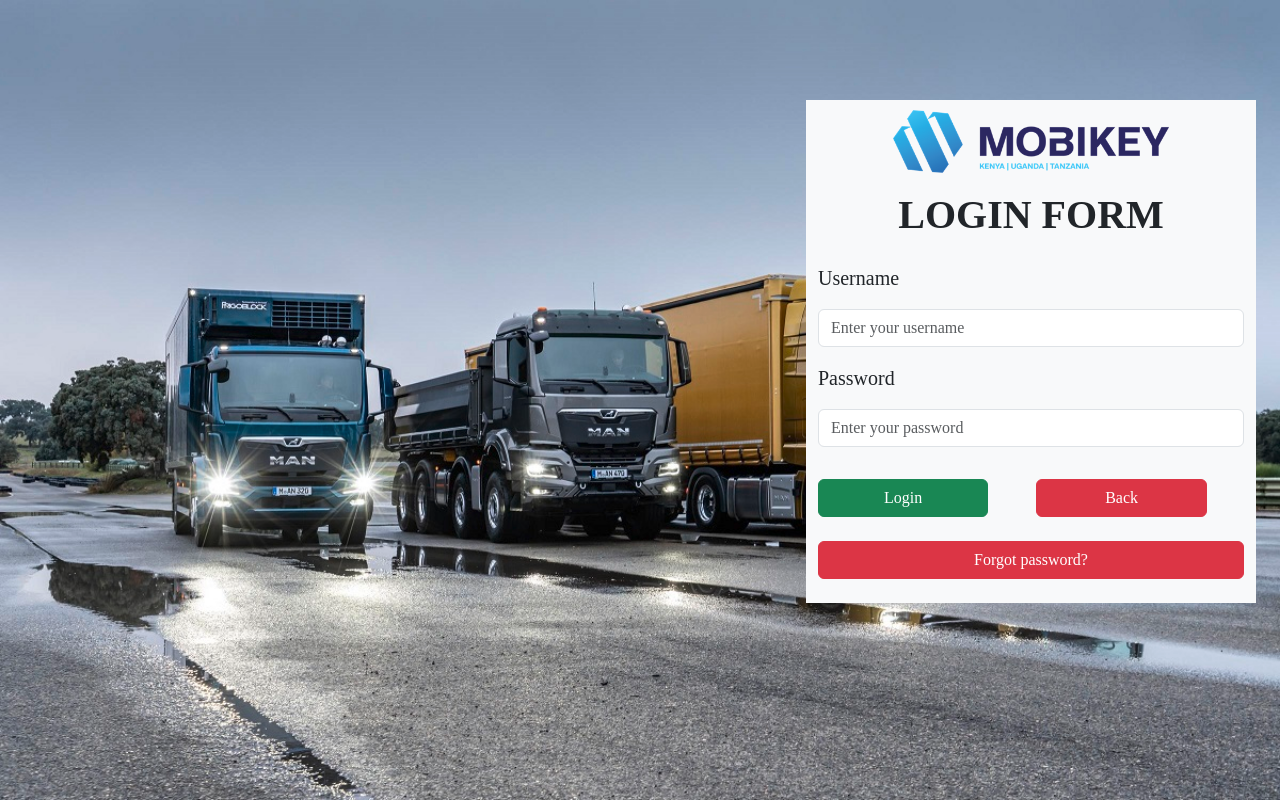
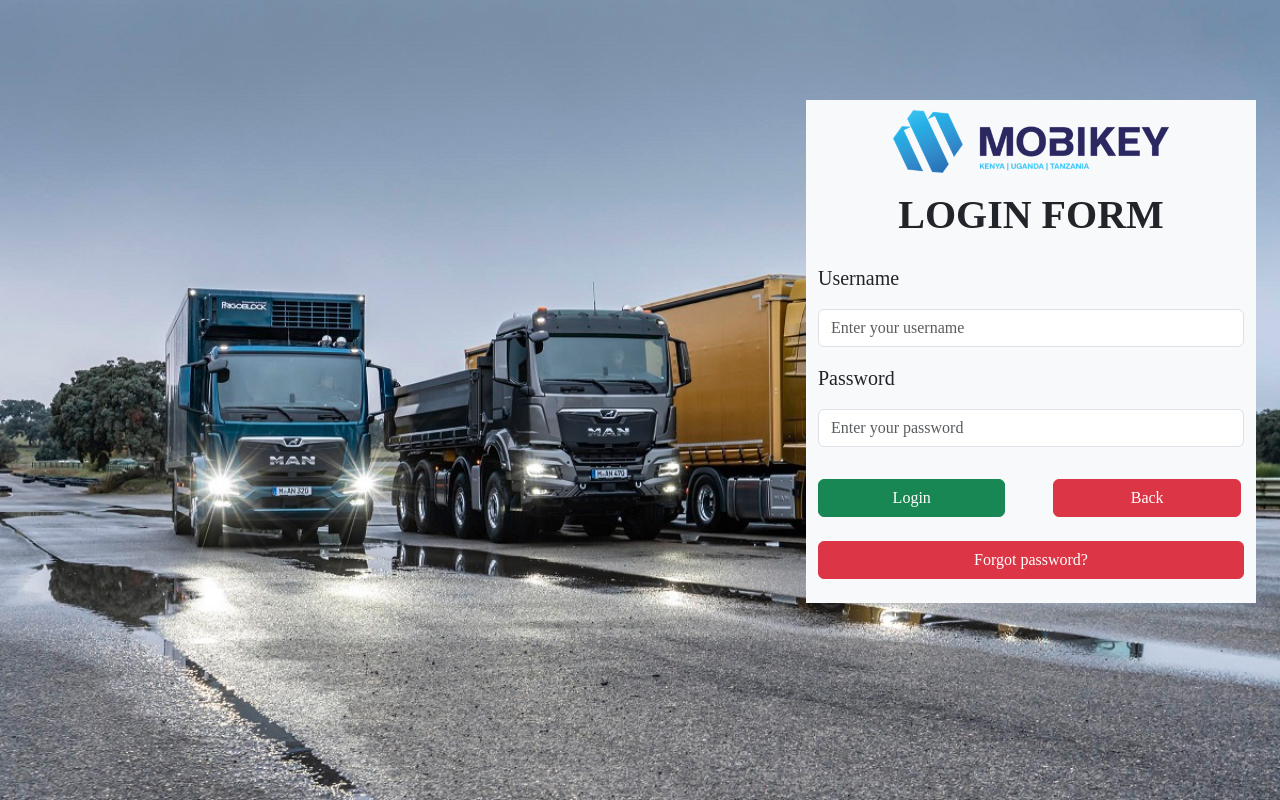
Before and after one commit to NdunguSam01/lms-mobikey, a React (Create React App) app: page /login in a window 1280 px wide. Built offline with nearby package versions, Linux system fonts and the light colour scheme.

Commit message:
Added the forgot password link

```diff
--- a/src/components/Login/login.module.css
+++ b/src/components/Login/login.module.css
@@ -20,5 +20,12 @@
 }
 .childFlex button, .childFlex a
 {
-    width: 40%;
+    width: 44%;
 }
+@media screen and (min-width: 320px) and (max-width: 767px)
+{
+    .childFlex button, .childFlex a
+    {
+        width: 40%;
+    }
+}
```
